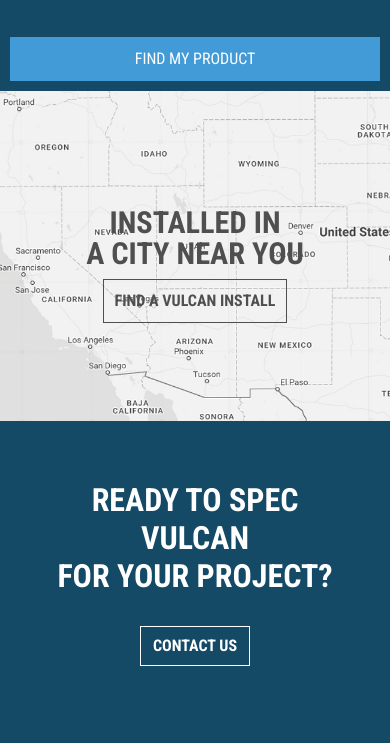
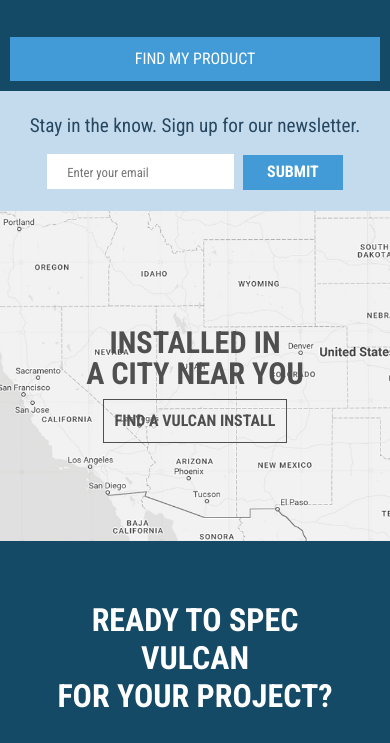
Before and after one commit to wanradavich/Food-Explorer, a website: page dev/index.html in a window 390 px wide. Shown: the part 1791-2534 px from the top of the page. Drawn offline with nearby package versions, Linux system fonts and the light colour scheme; files that its build step writes are made by us from their sources; files whose address does not match are found by name.

Commit message:
form added for mobile view

```diff
--- a/dev/index.html
+++ b/dev/index.html
@@ -338,7 +338,22 @@
 
         <!-- Form Code -->
         <form action="#" class="sign-up">
-          <div class="container"></div>
+          <div class="container">
+            <div>
+              <label for="email" id="newsletter-text">
+                Stay in the know. Sign up for our newsletter.
+              </label>
+              <div>
+                <input
+                type="text"
+                id="email"
+                name="email"
+                placeholder="Enter your email"
+              />
+              <button id="sign-up-btn" type="submit">SUBMIT</button>
+              </div>
+            </div>
+          </div>
         </form>
 
       <!-- Last Section Code -->
--- /dev/null
+++ b/dev/scss/_form.scss
@@ -0,0 +1,30 @@
+.sign-up {
+    height: 120px;
+    background-color: rgb(196, 219, 237);
+    display: flex;
+    align-items: center;
+}
+#newsletter-text {
+    color: rgb(39, 71, 97);
+    font-size: 1.2em;
+    margin-bottom: 7px;
+}
+#sign-up-btn {
+    width: 100px;
+    height: 35px;
+    border: none;
+    color: white;
+    background-color: rgba(66, 155, 214, 1);
+    font-weight: 700;
+}
+#email {
+    height: 35px;
+    border: none;
+    margin-right: 5px;
+    width: 187px;
+    margin-top: 7px;
+}
+#email::placeholder {
+    font-size: 0.8em;
+    padding-left: 20px;
+}
--- a/dev/scss/styles.scss
+++ b/dev/scss/styles.scss
@@ -5,6 +5,7 @@
 @use "header";
 @use "footer";
 @use "location";
+@use "form";
 
 *,
 :after,
```
